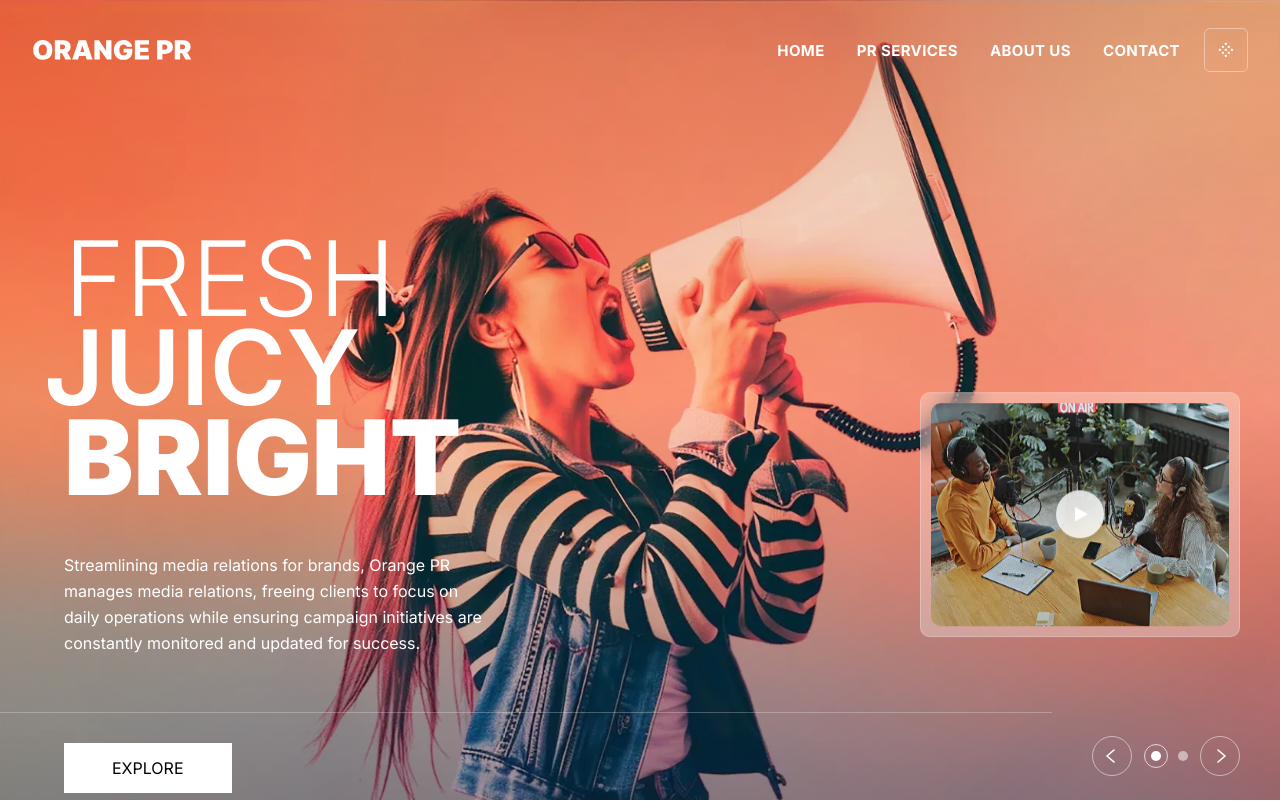
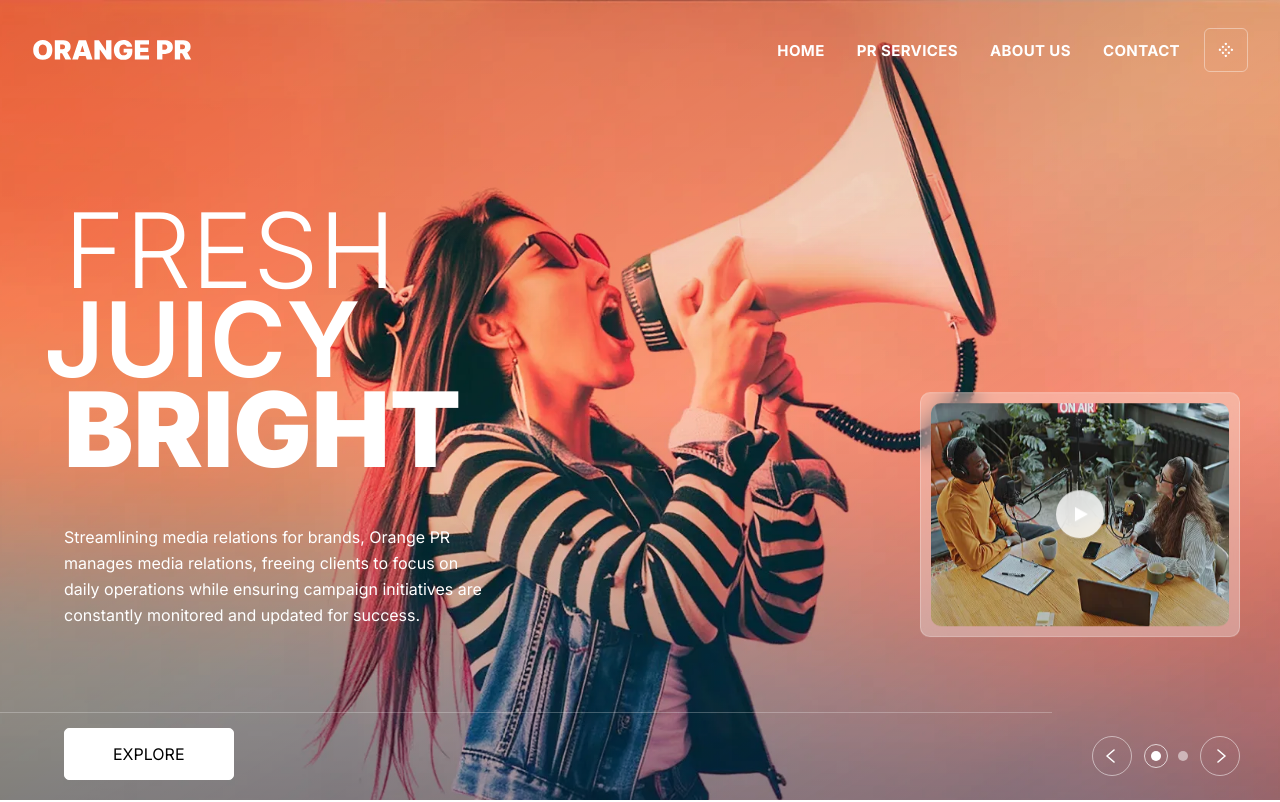
Before and after one commit to iamJayasurya/orange, a Next.js app: page / in a window 1280 px wide. Shown: the top 802 px of the page. Built offline with nearby package versions, Linux system fonts and the light colour scheme.

Commit message:
Common button updated - SURYA

```diff
--- a/components/common/Buttons.tsx
+++ b/components/common/Buttons.tsx
@@ -9,11 +9,13 @@
 export default function Button({ link, label, variant = "white" }: ButtonProps) {
   const styles =
     variant === "white"
-      ? "bg-[#fff] text-[#000]"
-      : "bg-[#000] text-[#fff]"
+      ? "bg-[#fff] text-[#000] hover:bg-[#000] hover:text-[#fff] border-[#fff] hover:border-[#000]"
+      : "bg-[#000] text-[#fff] hover:bg-[#fff] hover:text-[#000]"
 
   return (
-    <Link href={link} className={`${styles} p-[15px_48px] uppercase text-[16px] leading-[20px] text-[500] `} aria-label={`${link} link to ${label}`}>
+    <Link href={link} className={`${styles} block w-fit       border-1 p-[15px_48px] rounded-[5px] transition-colors
+                        duration-300
+                         uppercase text-[16px] leading-[20px] text-[500] `} aria-label={`${link} link to ${label}`}>
       {label}
     </Link>
   )
```
